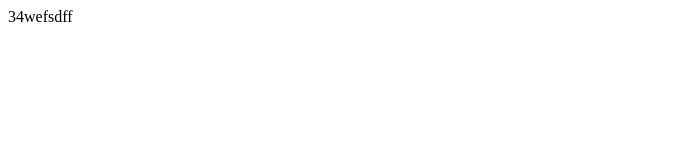
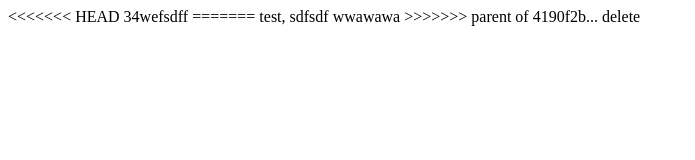
Before and after one commit to Joshua-xin/tata, a plain HTML site: page index.html in a window 1280 px wide. Shown: the whole page, without its empty margins (0-695 px from the left). Drawn offline with Linux system fonts and the light colour scheme.

Commit message:
Revert "delete"
This reverts commit 4190f2b20e1839000b027530f7d300604526e96a.

```diff
--- a/index.html
+++ b/index.html
@@ -5,6 +5,12 @@
 		<title></title>
 	</head>
 	<body>
+<<<<<<< HEAD
 		34wefsdff
+=======
+		test,
+		sdfsdf
+		wwawawa
+>>>>>>> parent of 4190f2b... delete
 	</body>
 </html>
```
